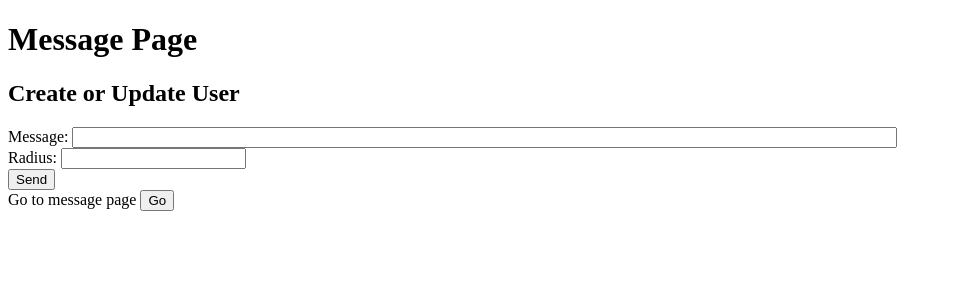
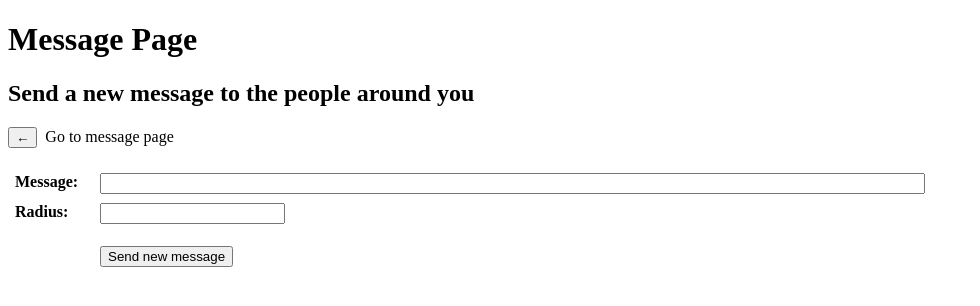
Before and after one commit to MarcoAntonioMontez/ASint, a Flask app: template templates/sendMessage.html in a window 1280 px wide. Shown: the top 306 px of the page, without its empty margins (0-980 px from the left). Run offline with Flask 2, Linux system fonts and the light colour scheme; the template is opened without the code that fills it, so the values that code supplies are empty; parts of the project's set-up code (start-up, migrations or seed data) failed here and were passed over.

Commit message:
css pretty cenas

```diff
--- a/templates/index.html
+++ b/templates/index.html
@@ -4,7 +4,7 @@
         "http://www.w3.org/TR/xhtml1/DTD/xhtml1-transitional.dtd">
 <html xmlns="http://www.w3.org/1999/xhtml" xml:lang="en" lang="en">
 <head>
-    <title>Index</title>
+    <title>Welcome!</title>
 
     <style type="text/css">
     </style>
@@ -35,9 +35,9 @@
 
 <h2>Messages:</h2>
     <textarea rows="5" cols="75" id="divDestiny"></textarea>
-
+<br><br>
 <form action='sendMessage.html'>
-   Send a message <input type="submit" value="Go"  id="GoButtonClick"/><br>
+   Send a new message <input type="submit" value="&#8594;"  id="GoButtonClick"/><br>
 </form>
 <script>
     ReadMessages();
--- a/templates/sendMessage.html
+++ b/templates/sendMessage.html
@@ -76,20 +76,32 @@
 
 <h1>Message Page</h1>
 
-<h2>Create or Update User</h2>
-
-
-    Message:         <input type="text" required='required' size="100" id="msg_body"/><br>
-    Radius:          <input type="number" step="1" required='required' id="msg_radius" required/><br>
-
-    <input type="submit" value="Send"  id="sendMsgButtonClick"/><br>
+<h2>Send a new message to the people around you</h2>
 
 <form action='index.html'>
-
-
-   Go to message page <input type="submit" value="Go"  id="GoButtonClick"/><br>
-
+  <input type="submit" value="&#8592;"  id="GoButtonClick"/> <span>&nbsp;Go to message page<span>
+    <br>
 </form>
+<br>
+<form>
+    <table>
+        <tr>
+            <th style="padding: 5px; text-align: left;">Message:</th>
+            <th style="padding: 5px; text-align: left;">
+                <input type="text" required='required' size="100" id="msg_body" style="position: absolute; left:100px;"/><br>
+            </th>
+        <tr>
+            <th style="padding: 5px; text-align: left;">Radius:</th>
+            <th style="padding: 5px; text-align: left;">
+                <input type="number" step="1" required='required' id="msg_radius" style="position: absolute; left:100px;"/><br>
+            </th>
+        </tr>
+    </table>
+    <br>
+    <input type="submit" value="Send new message"  id="sendMsgButtonClick"style="position: absolute; left:100px;"/><br>
+</form>
+<br>
+<br>
 
 </body>
 </html>
```
